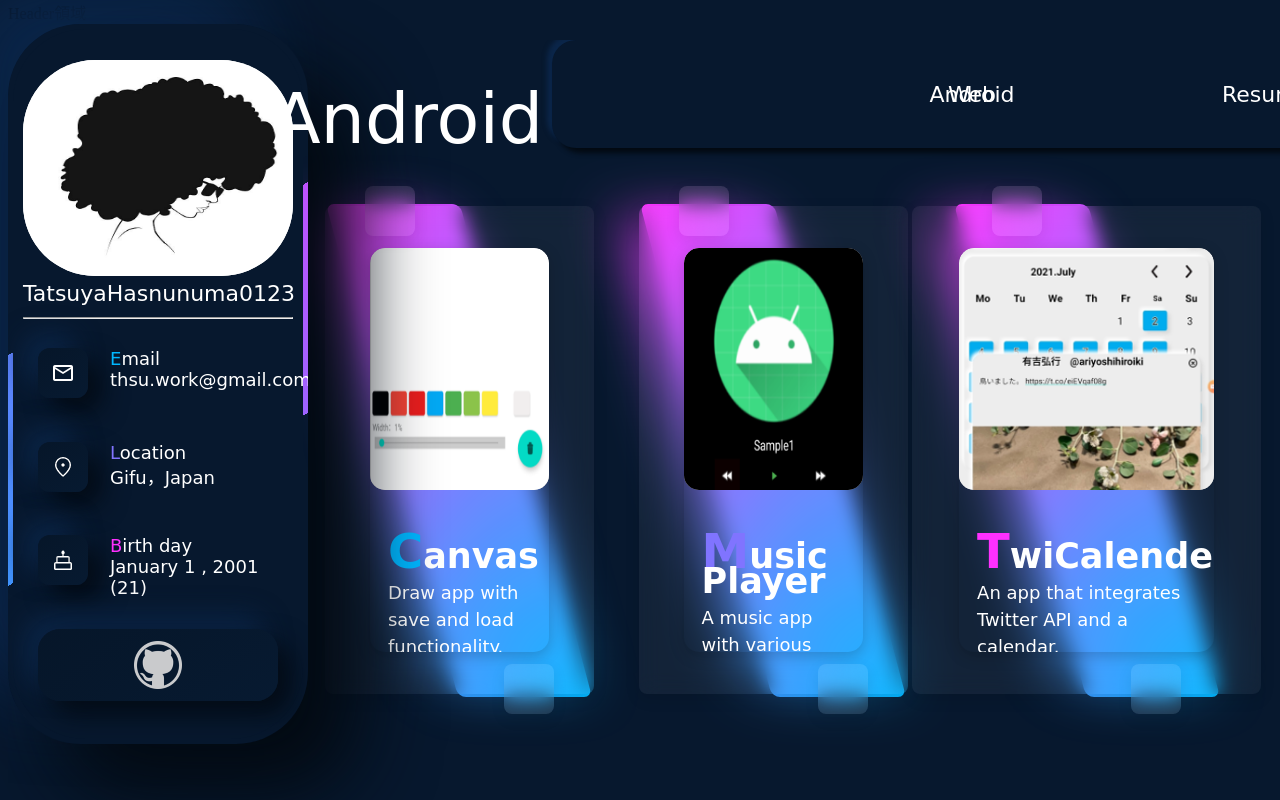
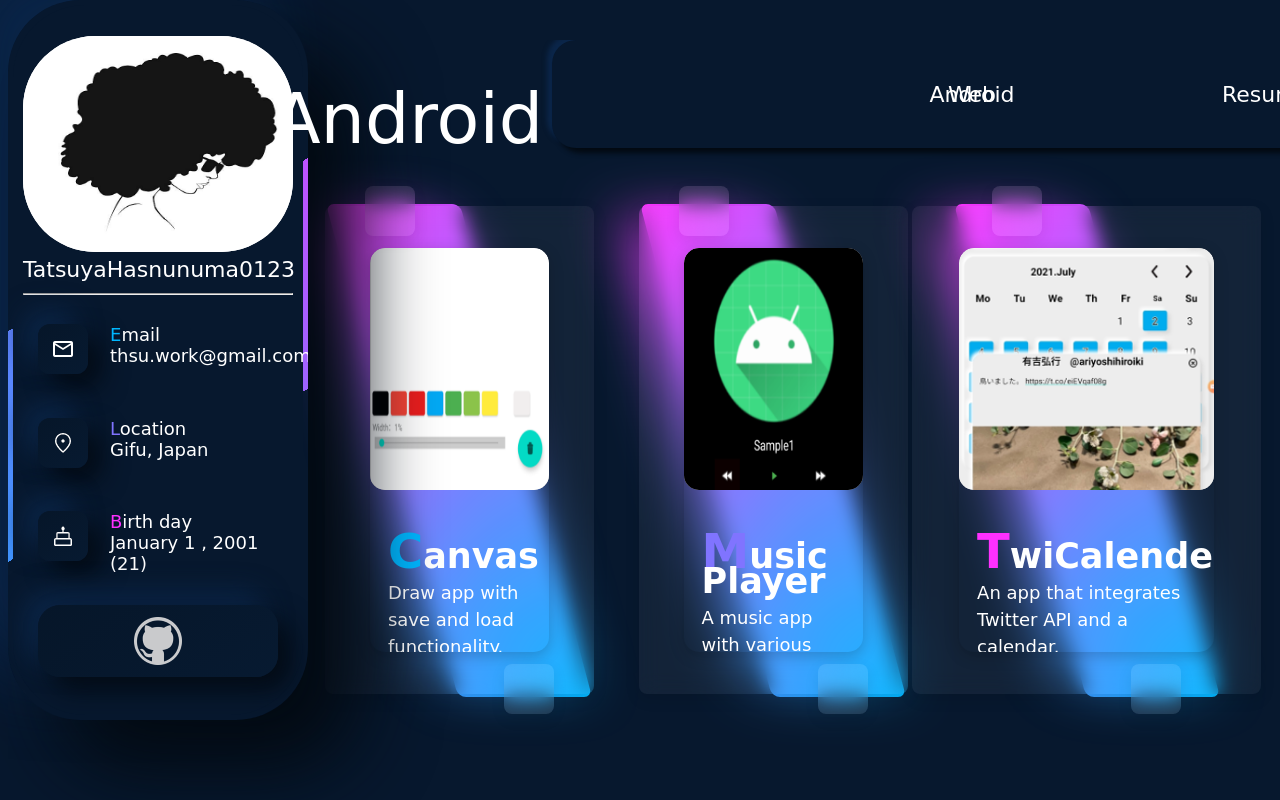
Before and after one commit to TatsuyaHasunuma0123/TatsuyaHasunuma0123.github.io, a plain HTML site: page index.html in a window 1280 px wide. Shown: the top 800 px of the page. Drawn offline with Linux system fonts and the light colour scheme.

Commit message:
delete: excess char

```diff
--- a/index.html
+++ b/index.html
@@ -14,7 +14,7 @@
 
 <body bgcolor = "#07182E">
   <script src="MainActivity.js" async></script>
-    <div class="profile" style="z-index:900 ">Header領域
+    <div class="profile" style="z-index:900 ">
 
       <div class="prof_card2">
 
@@ -42,7 +42,7 @@
           </div>
           <div class="info_view_info">
             <font color=#8074FF>L</font>ocation<br >
-            Gifu，Japan
+            Gifu, Japan
           </div>
         </div>
 
@@ -92,7 +92,7 @@
             <a href="https://github.com/TatsuyaHasunuma0123/canvas" target="_blank"></a>
             <div class="card">
               <div class="card__imgframe">
-               <img src="image/canvas.png" class="image_resize">
+              <img src="image/canvas.png" class="image_resize">
               </div>
               <div class="card__textbox">
                 <div class="card__titletext">
```
